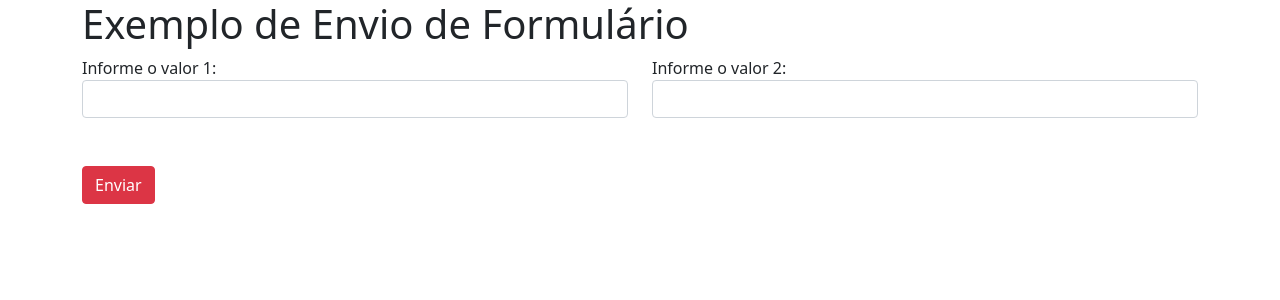
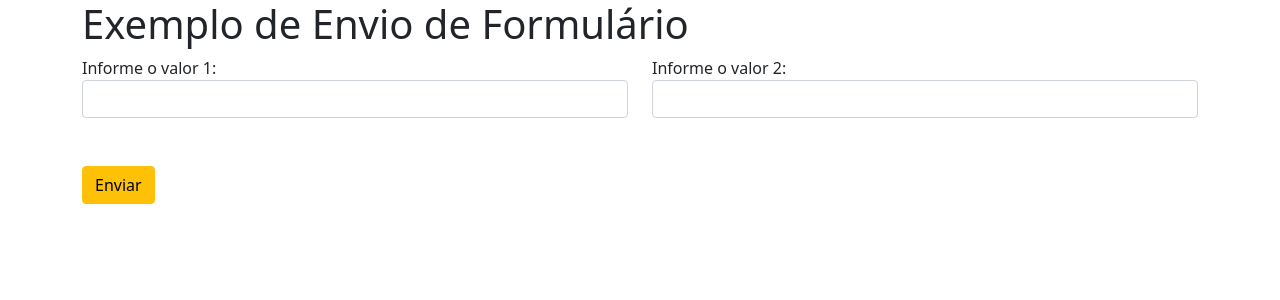
Before and after one commit to LordAkuos/EletivaI-LinguagemProgramacaoIV, a PHP site: page / in a window 1280 px wide. Shown: the top 300 px of the page. Run offline with PHP 8.4, Linux system fonts and the light colour scheme.

Commit message:
Update index.php

```diff
--- a/Aula2502/index.php
+++ b/Aula2502/index.php
@@ -27,7 +27,7 @@
         </div>
         <div class="row mt-5">
             <div class="col">
-                <button type="submit" class="btn btn-danger">Enviar</button>
+                <button type="submit" class="btn btn-warning">Enviar</button>
             </div>
         </div>
     </form>
```
